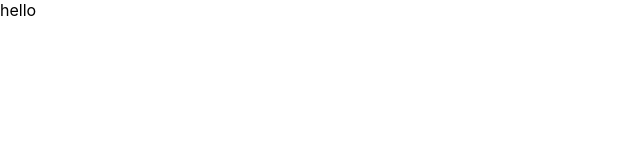
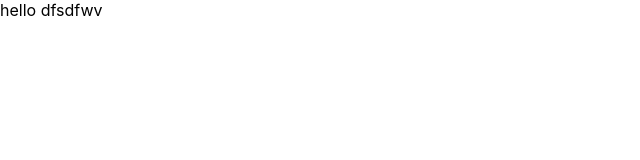
Before and after one commit to kinjaljagani/SquareDemo, a React (Create React App) app: page / in a window 1280 px wide. Shown: the top 160 px of the page, without its empty margins (0-640 px from the left). Built offline with nearby package versions, Linux system fonts and the light colour scheme.

Commit message:
Initial commit

```diff
--- a/src/App.js
+++ b/src/App.js
@@ -6,7 +6,7 @@
 
   return (
     <div>
-     hello
+     hello dfsdfwv
     </div>
   );
 }
```
